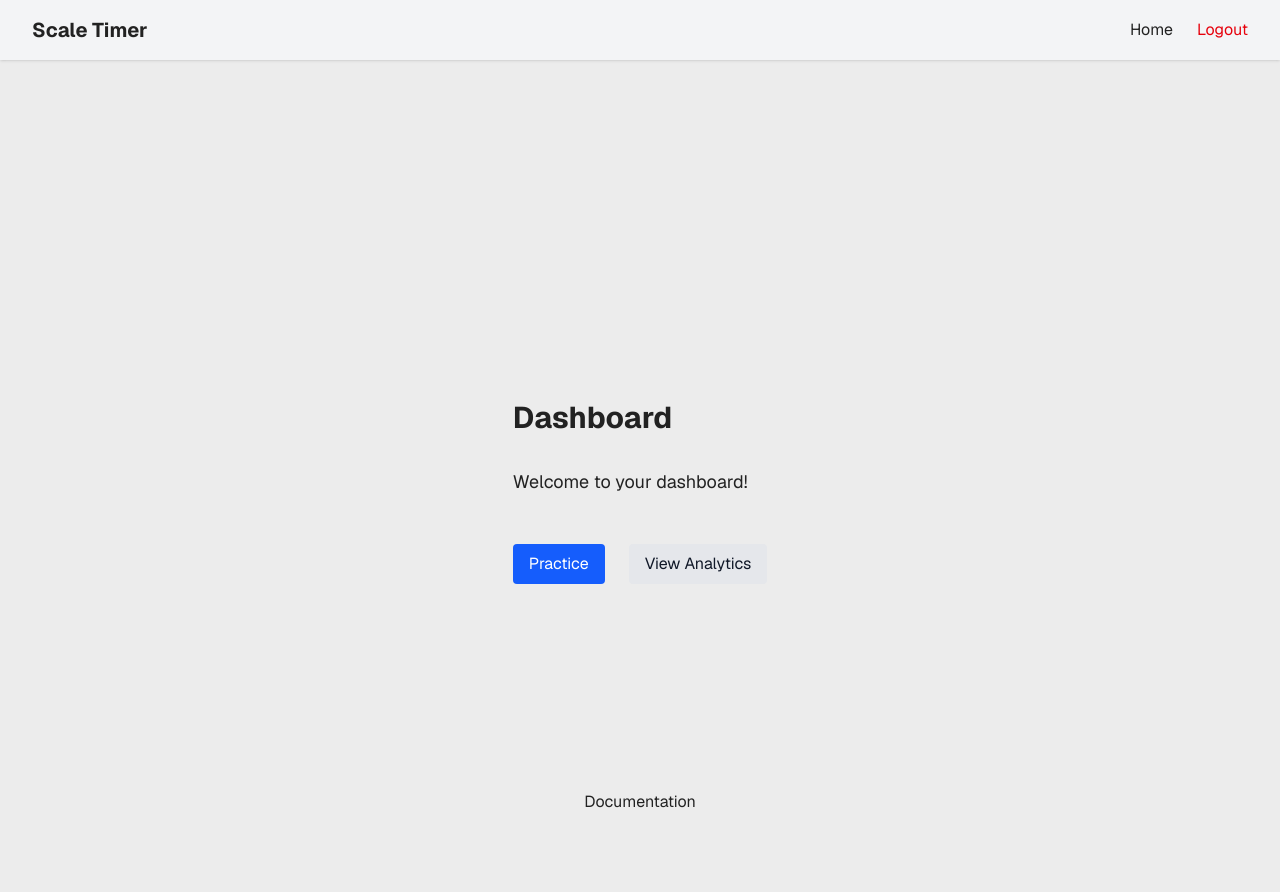
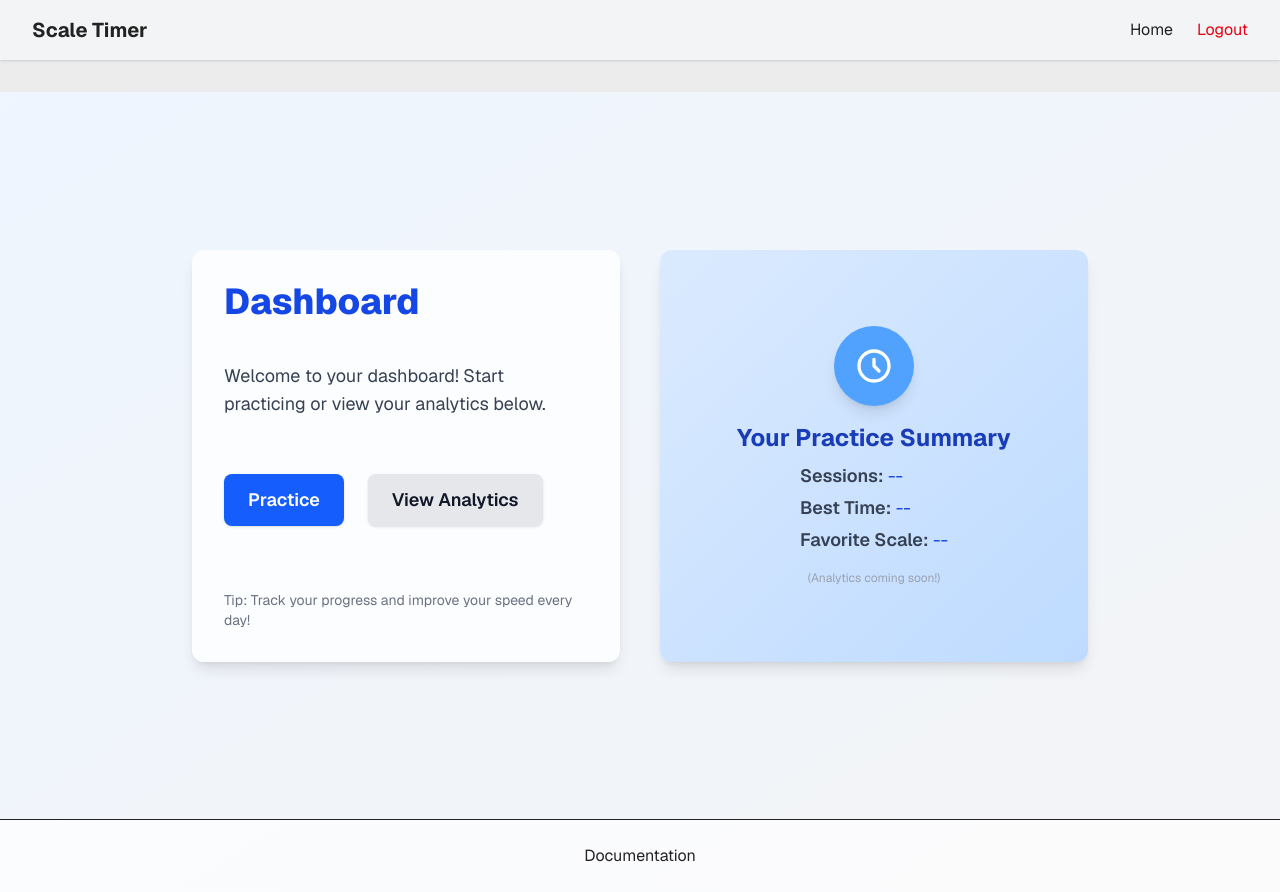
Before and after one commit to AHughes9905/scale-timer, a Next.js app in the folder frontend/: page / in a window 1280 px wide. Built offline with nearby package versions, Linux system fonts and the light colour scheme.

Commit message:
modified compose volumes and adjusted dashboard and scale selector page

```diff
--- a/frontend/app/page.tsx
+++ b/frontend/app/page.tsx
@@ -4,26 +4,49 @@ import Link from "next/link";
 
 export default function Home() {
   return (
-    <div className="grid grid-rows-[20px_1fr_20px] items-center justify-items-center min-h-screen p-8 pb-20 gap-16 sm:p-20 font-[var(--font-geist-sans)]">
-      <main className="flex flex-col gap-[32px] row-start-2 items-center sm:items-start">
-        <h1 className="text-3xl font-bold">Dashboard</h1>
-        <p className="text-lg">Welcome to your dashboard!</p>
-        <div className="flex gap-6 mt-4">
+    <div className="min-h-screen flex flex-col justify-between p-0 font-[var(--font-geist-sans)] bg-gradient-to-br from-blue-50 to-gray-100">
+      <main className="flex-1 flex flex-col items-center justify-center w-full px-4 py-8 sm:px-12 sm:py-16">
+        <div className="w-full max-w-4xl grid grid-cols-1 md:grid-cols-2 gap-10 items-stretch">
+          {/* Left: Welcome and Actions */}
+          <section className="flex flex-col justify-center gap-8 bg-white/80 rounded-xl shadow-lg p-8 min-h-[340px]">
+            <h1 className="text-4xl font-extrabold mb-2 text-blue-700">Dashboard</h1>
+            <p className="text-lg text-gray-700 mb-4">Welcome to your dashboard! Start practicing or view your analytics below.</p>
+            <div className="flex gap-6 mt-2">
               <Link
                 href="/scale-selector"
-            className="px-4 py-2 rounded bg-blue-600 text-white hover:bg-blue-700 transition"
+                className="px-6 py-3 rounded-lg bg-blue-600 text-white font-semibold text-lg hover:bg-blue-700 transition shadow"
               >
                 Practice
               </Link>
               <Link
                 href="/analytics"
-            className="px-4 py-2 rounded bg-gray-200 text-gray-900 hover:bg-gray-300 transition"
+                className="px-6 py-3 rounded-lg bg-gray-200 text-gray-900 font-semibold text-lg hover:bg-gray-300 transition shadow"
               >
                 View Analytics
               </Link>
             </div>
+            <div className="mt-8 flex flex-col gap-2">
+              <span className="text-gray-500 text-sm">Tip: Track your progress and improve your speed every day!</span>
+            </div>
+          </section>
+          {/* Right: Summary Card */}
+          <section className="flex flex-col justify-center items-center bg-gradient-to-br from-blue-100 to-blue-200 rounded-xl shadow-lg p-8 min-h-[340px]">
+            <div className="w-full flex flex-col items-center">
+              <div className="w-20 h-20 rounded-full bg-blue-400 flex items-center justify-center mb-4 shadow-lg">
+                <svg width="40" height="40" fill="none" viewBox="0 0 24 24" stroke="white"><path strokeLinecap="round" strokeLinejoin="round" strokeWidth="2" d="M12 8v4l3 3m6-3a9 9 0 11-18 0 9 9 0 0118 0z" /></svg>
+              </div>
+              <h2 className="text-2xl font-bold text-blue-800 mb-2">Your Practice Summary</h2>
+              <ul className="text-gray-700 text-lg space-y-1">
+                <li><span className="font-semibold">Sessions:</span> <span className="text-blue-700">--</span></li>
+                <li><span className="font-semibold">Best Time:</span> <span className="text-blue-700">--</span></li>
+                <li><span className="font-semibold">Favorite Scale:</span> <span className="text-blue-700">--</span></li>
+              </ul>
+              <span className="text-xs text-gray-400 mt-4">(Analytics coming soon!)</span>
+            </div>
+          </section>
+        </div>
       </main>
-      <footer className="row-start-3 flex gap-[24px] flex-wrap items-center justify-center">
+      <footer className="flex gap-[24px] flex-wrap items-center justify-center py-6 bg-white/70 border-t">
         <a
           className="flex items-center gap-2 hover:underline hover:underline-offset-4"
           href="https://nextjs.org/docs"
--- a/frontend/app/scale-selector/page.tsx
+++ b/frontend/app/scale-selector/page.tsx
@@ -22,8 +22,8 @@ const pentatonicScales = [
 
 export default function ScaleSelectorPage() {
   return (
-    <div className = "p8 sm:p-20">
-      <h1 className="text-3xl font-bold text-center mt-20">
+    <div className="px-4 py-6 sm:px-10 sm:py-10">
+      <h1 className="text-3xl font-bold text-center mt-4">
         Select a Scale to Practice
       </h1>
       <div className="text-left mt-4">
```
Also changed, not shown: 1 other file (tests, documents, lock files or other folders). Lines whose indentation alone changed are shown as unchanged.
